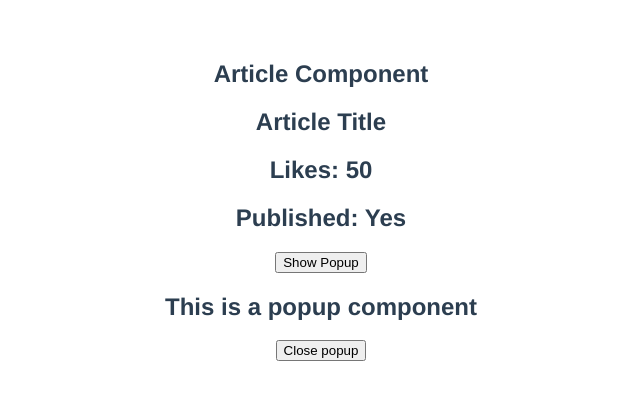
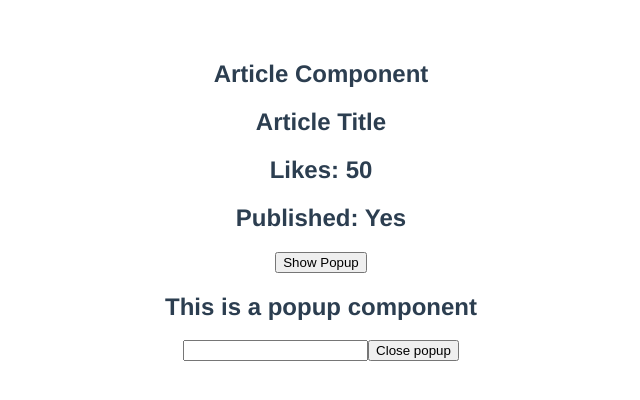
Before and after one commit to RommelAgasa/vue-components, a Vue app: page / in a window 1280 px wide. Both pictures are taken after a click on the button "Show Popup". Shown: the top 400 px of the page, without its empty margins (319-959 px from the left). Built offline with nearby package versions, Linux system fonts and the light colour scheme.

Commit message:
- validating emits

```diff
--- a/src/components/Popup.vue
+++ b/src/components/Popup.vue
@@ -1,14 +1,29 @@
 <template>
     <div>
         <h2>This is a popup component</h2>
-        <button @click="$emit('closePopup', 'Kyla')">Close popup</button>
+        <input type="text" v-model="name">
+        <button @click="$emit('closePopup', name)">Close popup</button>
     </div>
 </template>
 
 <script>
     export default {
         name: 'PopupComponent',
-        emits: ['closePopup']
+        // emits: ['closePopup'],
+        emits: {
+            closePopup: (name) => {
+                if (!name) {
+                    console.warn('Name is required to close the popup');
+                    return false;
+                }
+                return true;
+            }
+        },
+        data() {
+            return {
+                name: ''
+            }
+        }
     }
 </script>
 
```
